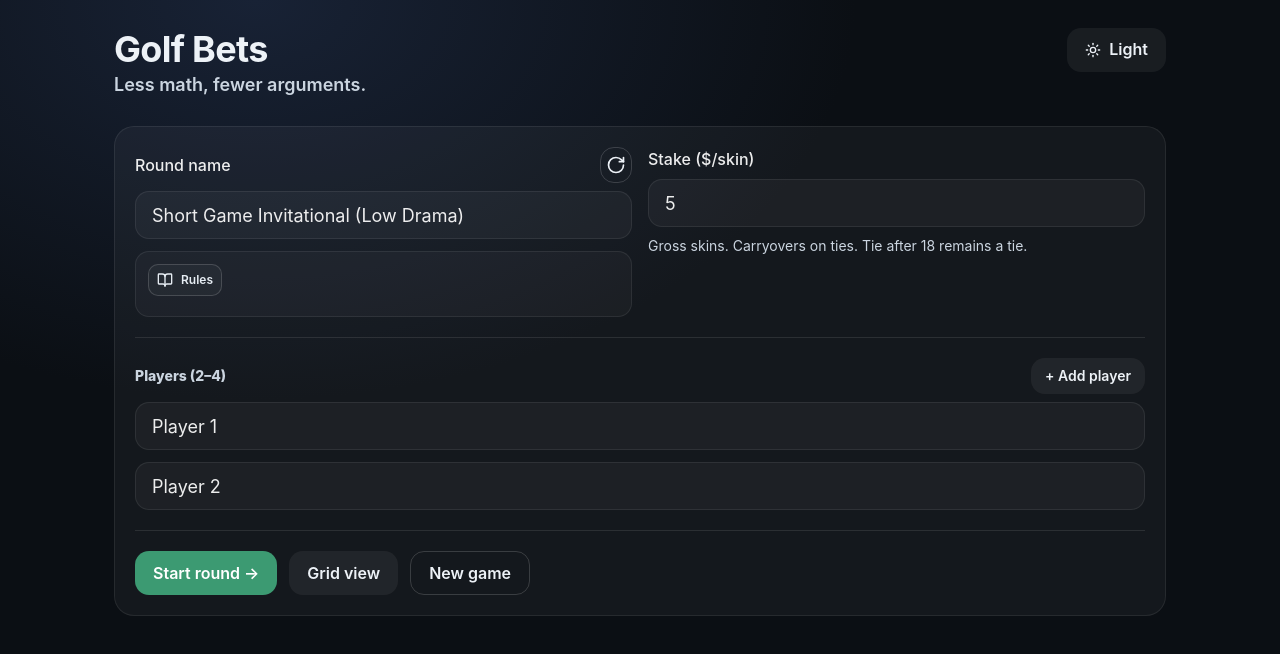
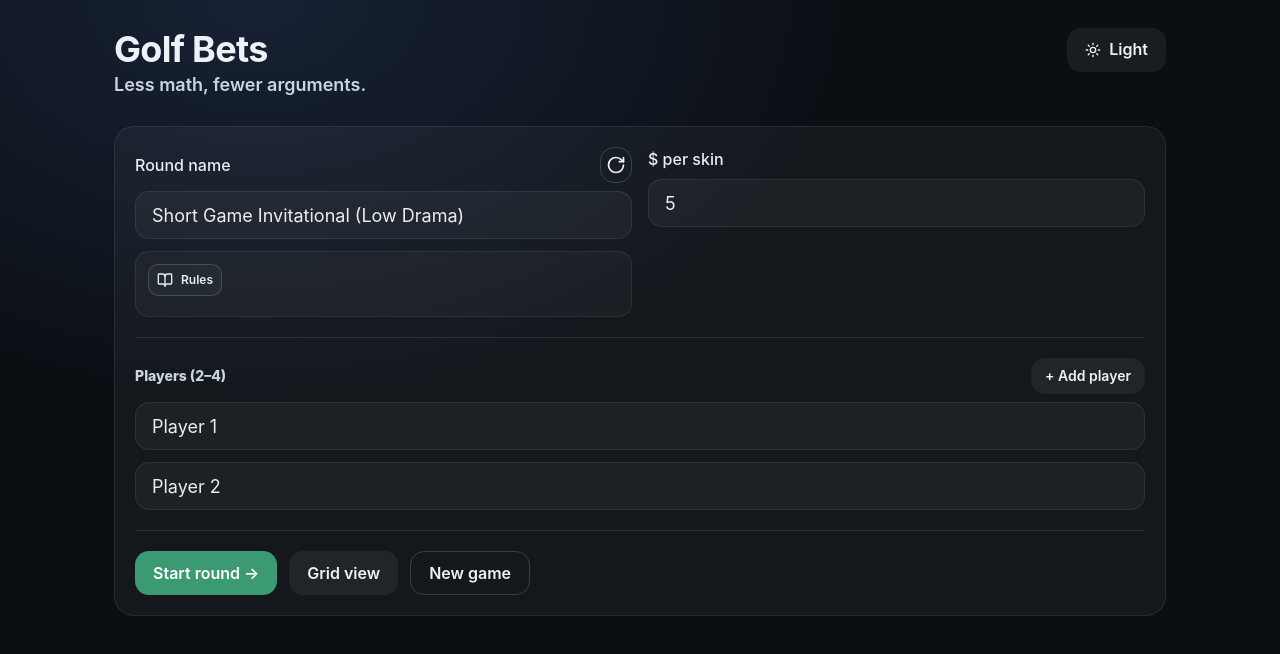
Before and after one commit to shawncheatham/golfbets, a React app in the folder app/: page / in a window 1280 px wide. Both pictures are taken after a click on the button "Skins". Shown: the top 654 px of the page. Built offline with nearby package versions, Linux system fonts and the light colour scheme; the HTML template or start-up script is replaced by a standard one.

Commit message:
Setup: simplify Skins/Wolf helper copy

```diff
--- a/app/src/App.tsx
+++ b/app/src/App.tsx
@@ -880,16 +880,13 @@ export default function App() {
 
                 {round.game === 'skins' ? (
                   <FormControl>
-                    <FormLabel>Stake ($/skin)</FormLabel>
+                    <FormLabel>$ per skin</FormLabel>
                     <Input
                       value={dollarsStringFromCents(round.stakeCents || 0)}
                       onChange={(e) => setRound((r) => ({ ...r, stakeCents: centsFromDollarsString(e.target.value) }))}
                       inputMode="decimal"
                       placeholder="5"
                     />
-                    <Text fontSize="sm" color={theme === 'dark' ? 'gray.300' : 'gray.600'} mt={2}>
-                      Gross skins. Carryovers on ties. Tie after 18 remains a tie.
-                    </Text>
                   </FormControl>
                 ) : round.game === 'wolf' ? (
                   <Stack spacing={3}>
@@ -938,7 +935,7 @@ export default function App() {
               <Box>
                 <HStack justify="space-between" align="baseline" mb={2}>
                   <Text fontSize="sm" fontWeight={800} color={theme === 'dark' ? 'gray.300' : 'gray.600'}>
-                    Players ({round.game === 'wolf' ? '4' : '2–4'})
+                    Players ({round.game === 'wolf' ? '' : '2–4'})
                   </Text>
                   {round.game !== 'wolf' && (
                     <Button onClick={addPlayer} isDisabled={round.players.length >= 4} variant="secondary" size="sm" type="button">
@@ -947,11 +944,6 @@ export default function App() {
                   )}
                 </HStack>
 
-                {round.game === 'wolf' && (
-                  <Text fontSize="sm" color={theme === 'dark' ? 'gray.300' : 'gray.600'} mb={3}>
-                    Wolf is 4 players only. Partner is chosen per hole in Quick mode.
-                  </Text>
-                )}
 
                 <VStack spacing={3} align="stretch">
                   {round.players.map((p, idx) => (
```
